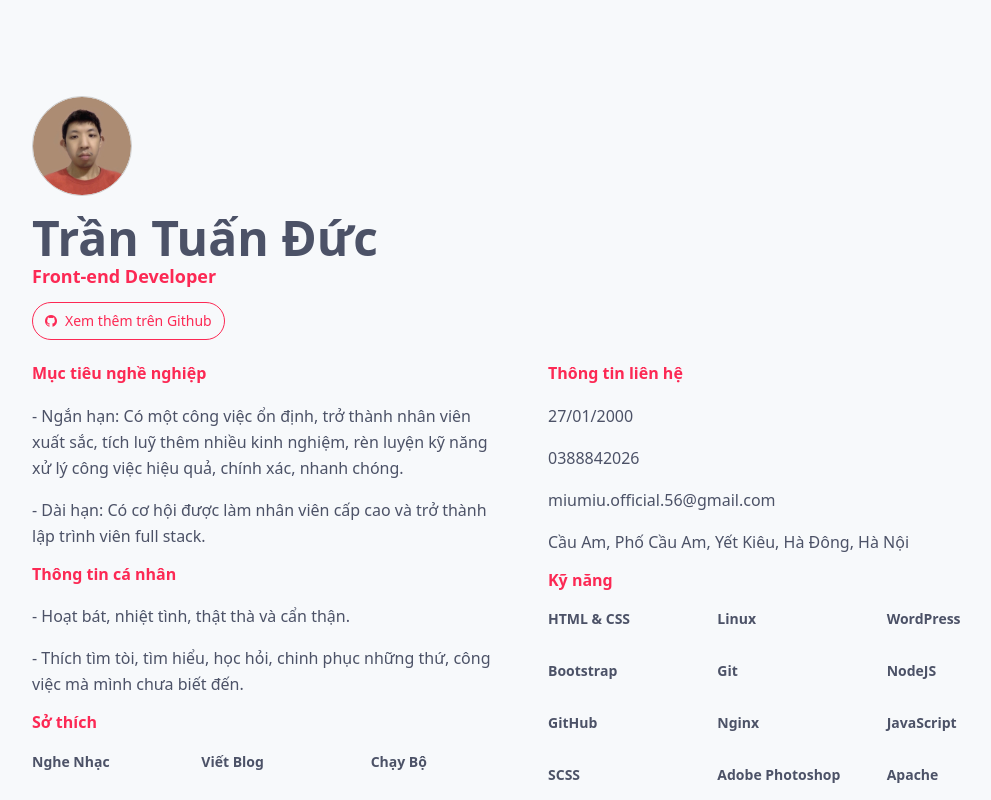
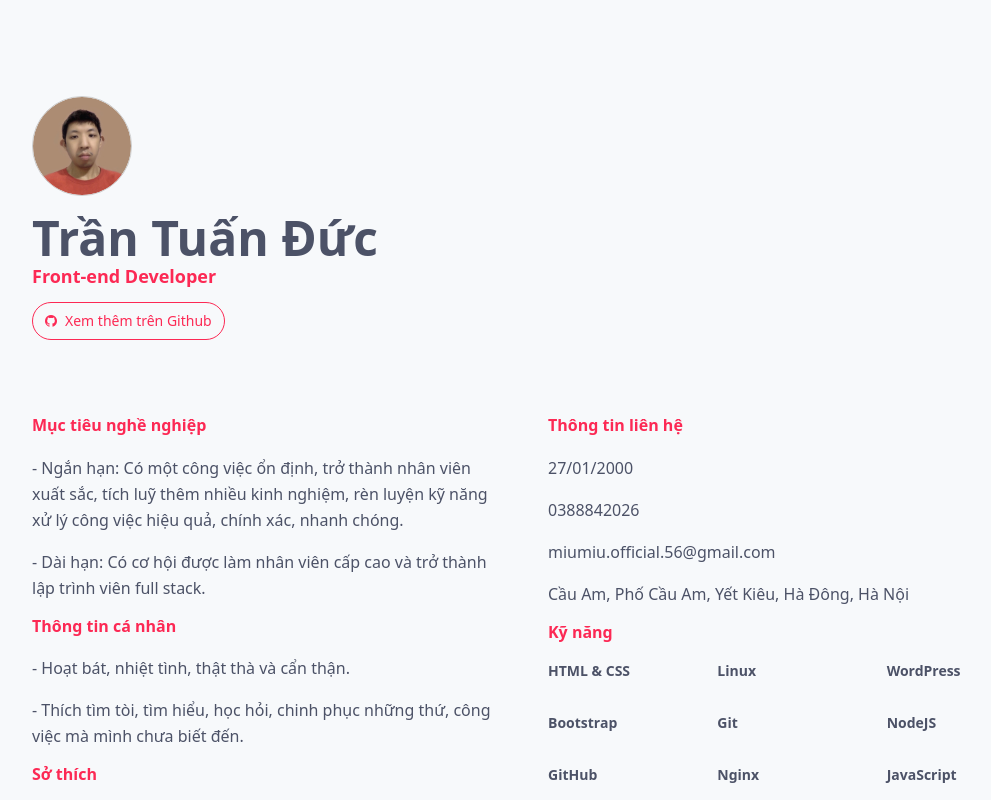
Before and after one commit to tuanductran/cv, a Vue app: page / in a window 1280 px wide. Shown: the top 800 px of the page, without its empty margins (112-1103 px from the left). Built offline with nearby package versions, Linux system fonts and the light colour scheme.

Commit message:
Update index.vue

```diff
--- a/src/views/About/index.vue
+++ b/src/views/About/index.vue
@@ -13,7 +13,7 @@
 
 <template>
    <section id="cv">
-         <div class="grid grid-cols-1 lg:grid-cols-2 gap-10 py-3 mt-3">
+         <div class="grid grid-cols-1 lg:grid-cols-2 gap-10 py-10 md:py-14 lg:py-16 mt-3">
             <!-- Personal information -->
             <div>
                <h2 class="text-main-color font-bold mb-5">
```
